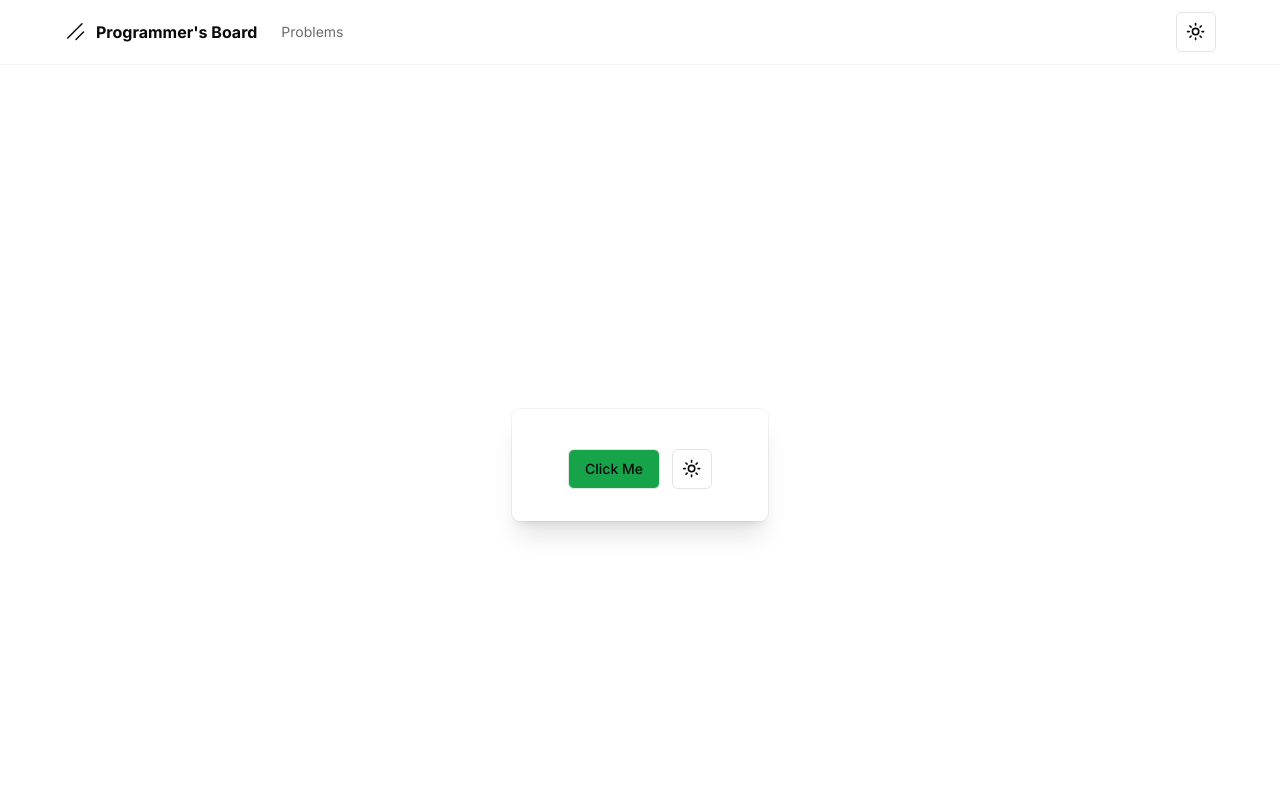
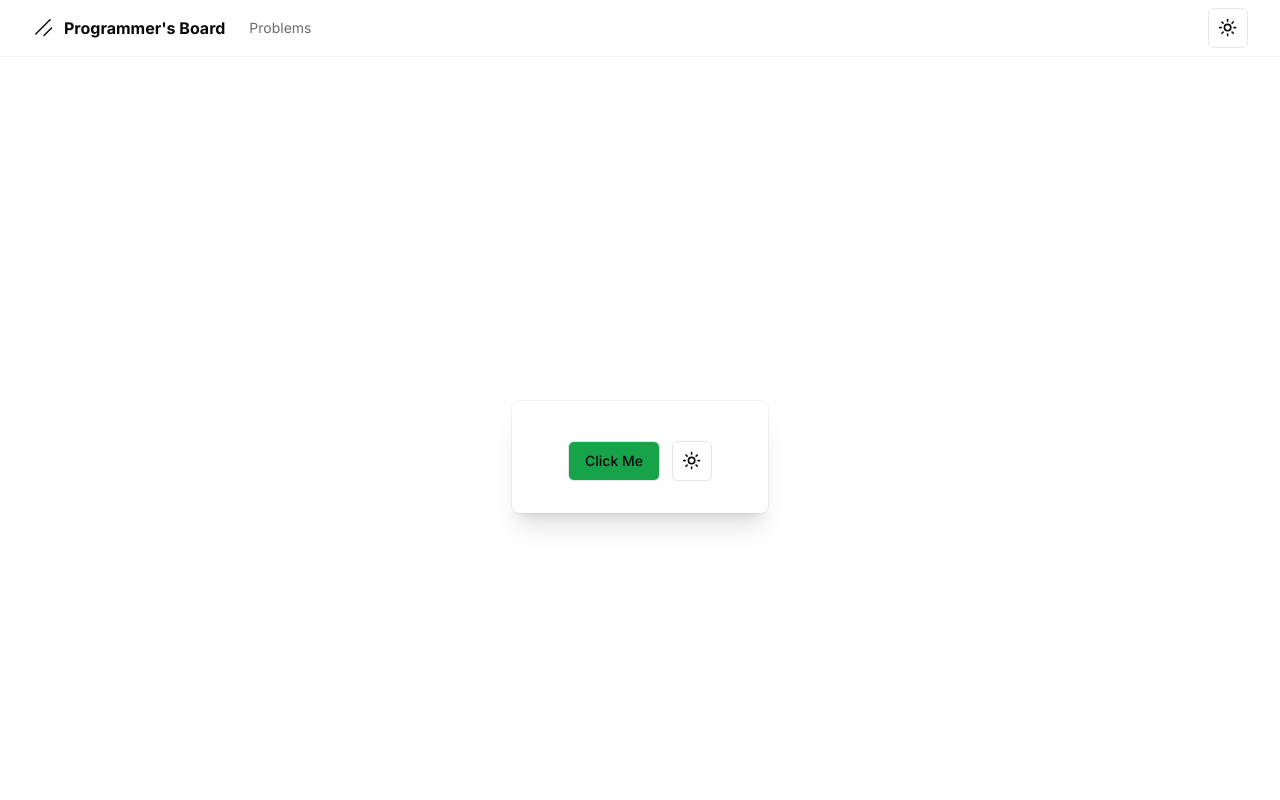
Before and after one commit to IamMahfooz/lc-board, a Next.js app: page / in a window 1280 px wide. Shown: the top 800 px of the page. Built offline with nearby package versions, Linux system fonts and the light colour scheme.

Commit message:
fix: fixed header boundary issue
Signed-off-by: mahfooz <mahfooz720946@gmail.com>

```diff
--- a/app/components/ui/site-header.tsx
+++ b/app/components/ui/site-header.tsx
@@ -4,8 +4,8 @@ import { MobileNav } from "./mobile-nav"
 
 export function SiteHeader() {
   return (
-    <header className=" sticky top-0 z-50 w-full border-b border-border/40 backdrop-blur  supports-[backdrop-filter]:bg-background/60 py-3 md:px-8 md:py-0">
-      <div className="container flex h-16 max-w-screen-2xl items-center">
+    <header className=" sticky top-0 z-30 w-full border-b border-border/40 backdrop-blur  supports-[backdrop-filter]:bg-background/60">
+      <div className="container flex h-14 max-w-screen-2xl items-center">
         <MainNav />
         <MobileNav />
         <div className="flex flex-1 items-center justify-between space-x-2 md:justify-end">
```
